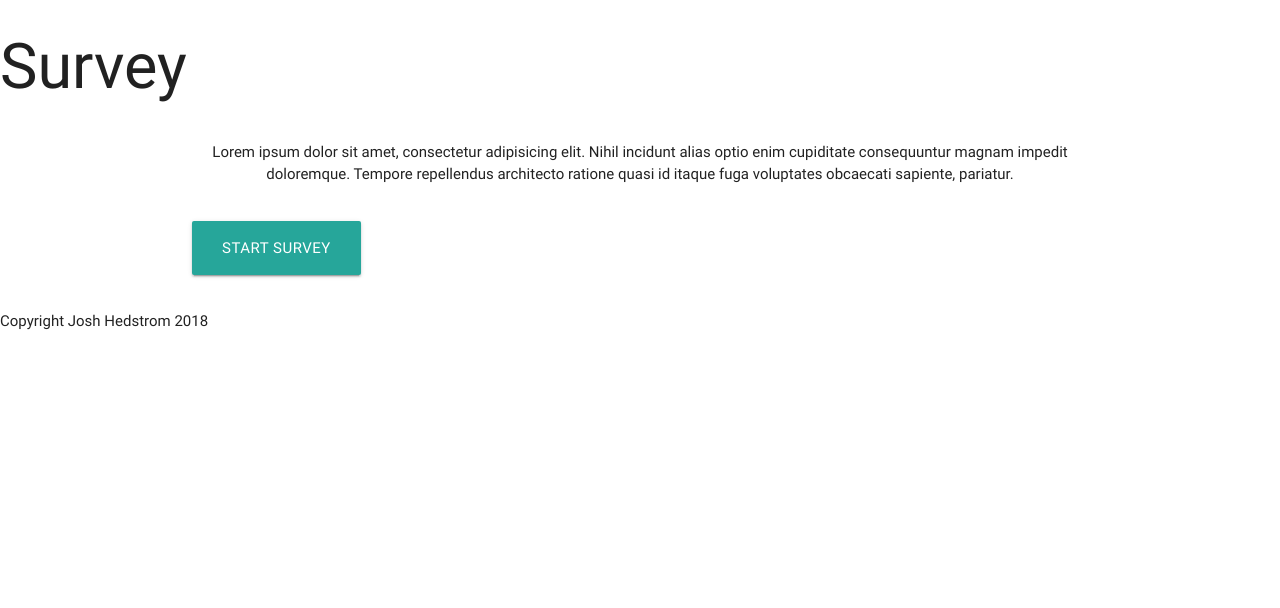
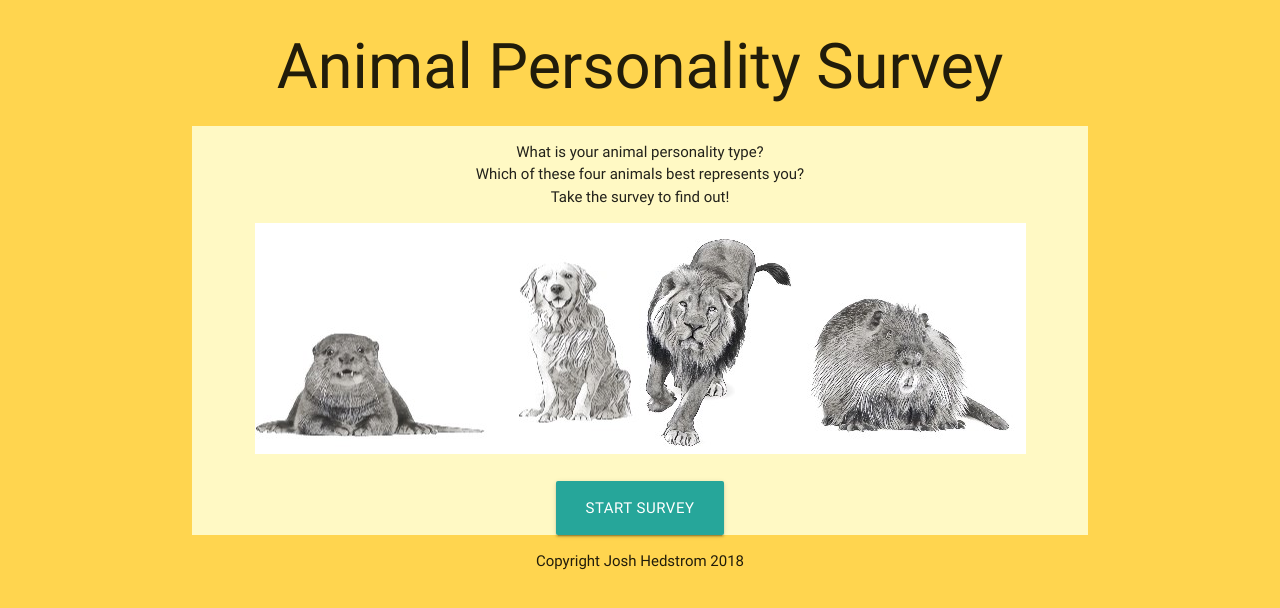
Before and after one commit to joshhedstrom/expressSurvey, a website: page app/public/index.html in a window 1280 px wide. Drawn offline with nearby package versions, Linux system fonts and the light colour scheme.

Commit message:
built survey landing page

```diff
--- a/app/public/index.html
+++ b/app/public/index.html
@@ -3,28 +3,25 @@
 	<head>
 		<meta charset="UTF-8">
 		<meta name="viewport" content="width=device-width, initial-scale=1.0"/>
-		<title>Survey App</title>
+		<title>Animal Personality Survey</title>
 		<link href="https://fonts.googleapis.com/icon?family=Material+Icons" rel="stylesheet">
 		<link rel="stylesheet" href="https://cdnjs.cloudflare.com/ajax/libs/materialize/0.100.2/css/materialize.min.css">
 	</head>
-	<body>
+	<body class="center-align amber lighten-2">
 		<header class="">
-			<h1>Survey</h1>
+			<h1>Animal Personality Survey</h1>
 		</header>
-		<main class="container">
+		<main class="container yellow lighten-4">
 			<div class="valign-wrapper center-align">
 				<div class="row">
 					<div class="col s12">
-						<p>Lorem ipsum dolor sit amet, consectetur adipisicing elit. Nihil incidunt alias optio enim cupiditate consequuntur magnam impedit doloremque. Tempore repellendus architecto ratione quasi id itaque fuga voluptates obcaecati sapiente, pariatur.</p>
+						<p>What is your animal personality type? <br> Which of these four animals best represents you? <br> Take the survey to find out!</p>
 					</div>
+					<img src="./images/banner.jpg" alt="animal banner">
 				</div>
 			</div>
-			<div class="valign-wrapper">
-				<div class="row">
-					<div class="col s12 center-align">
-						<a href="./survey.html" class="btn-large">Start Survey</a>
-					</div>
-				</div>
+			<div class="center-align">
+				<a href="./survey.html" class="btn-large">Start Survey</a>
 			</div>
 		</main>
 		<footer>
```
Also changed, not shown: app/public/survey.html (+1 -1 lines), app/public/images/banner.jpg (added).
